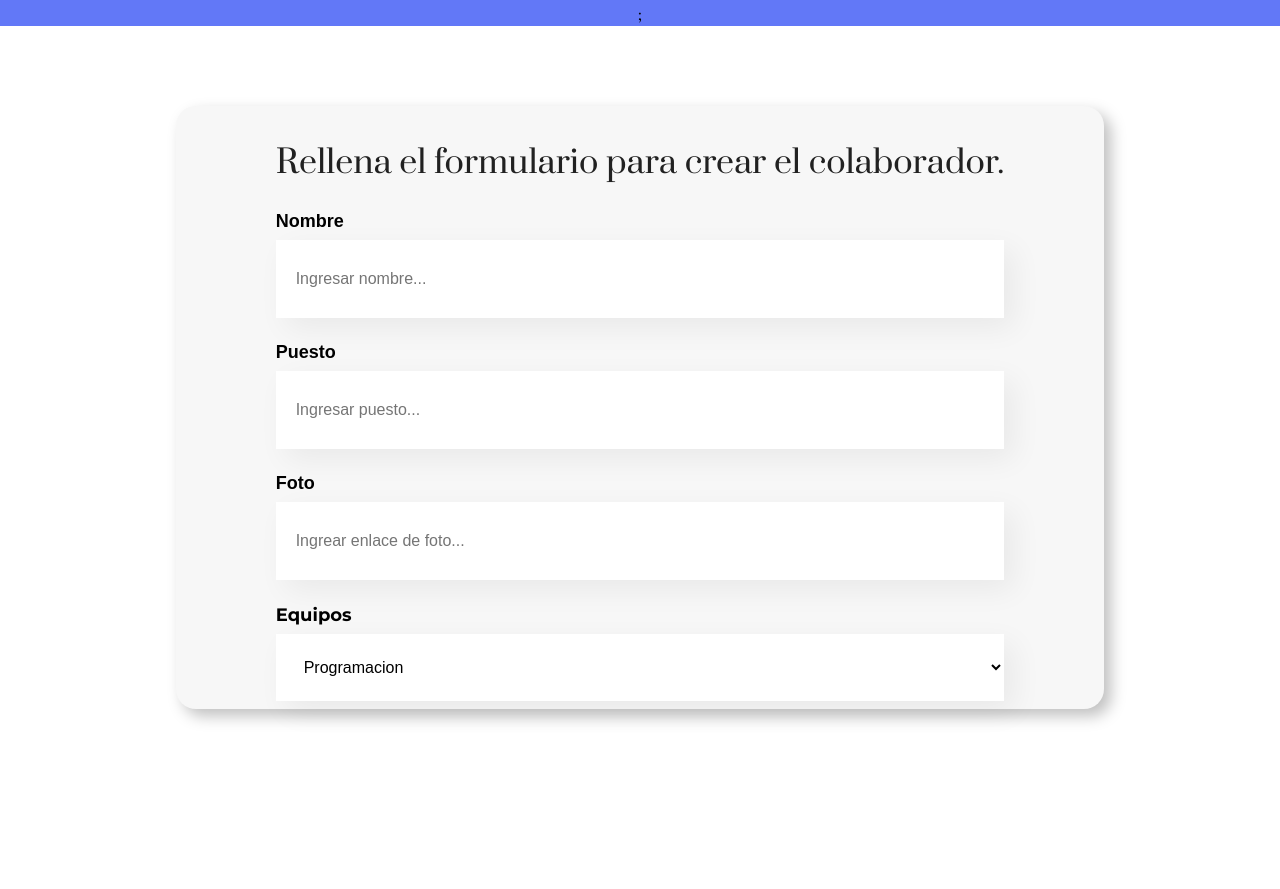
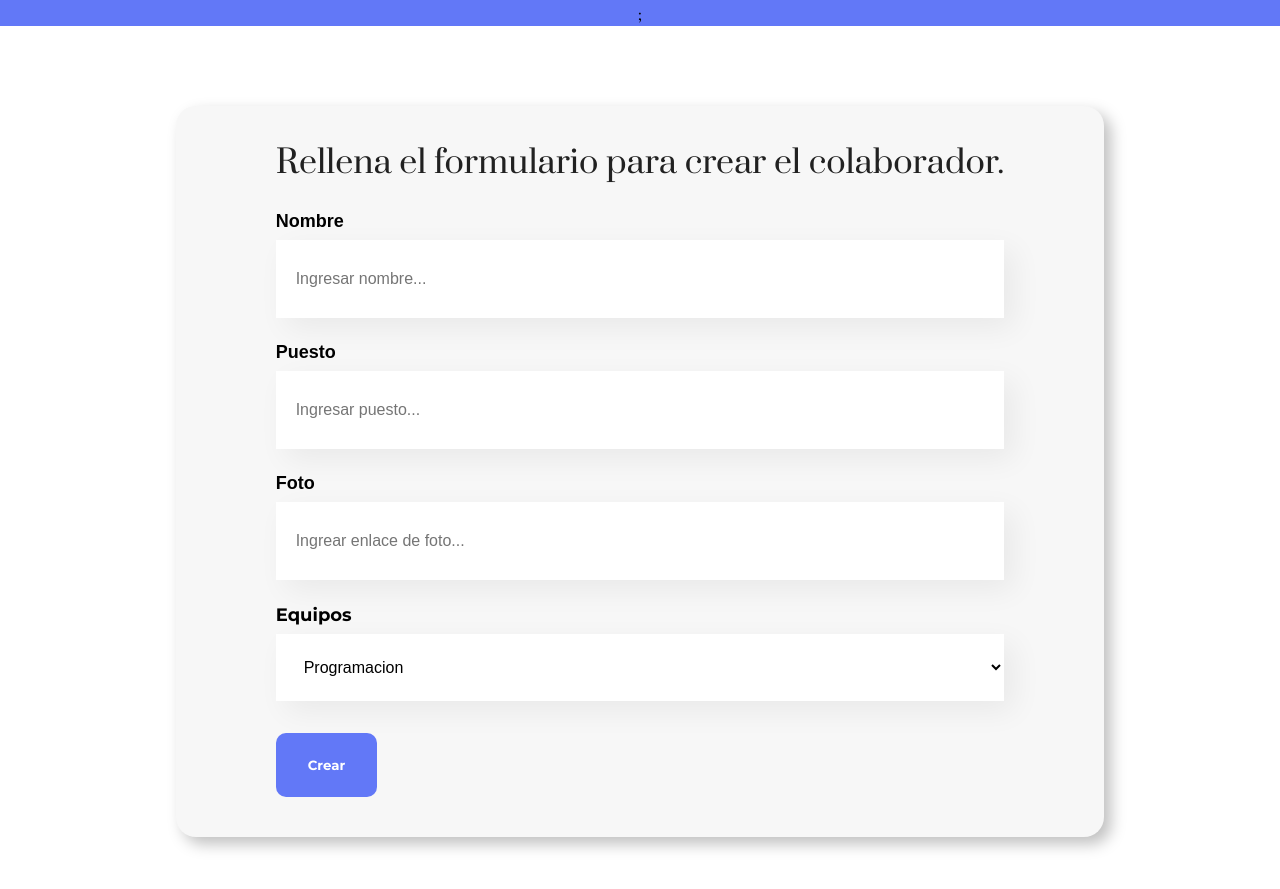
Before and after one commit to alexabadp/alura---org, a React (Create React App) app: page / in a window 1280 px wide. Shown: the part 496-1385 px from the top of the page. Before the commit the page ends 1285 px from the top, so only its background shows below. Built offline with nearby package versions, Linux system fonts and the light colour scheme.

Commit message:
adicion de boton Crear

```diff
--- /dev/null
+++ b/src/components/Boton/Boton.css
@@ -0,0 +1,15 @@
+.boton {
+  background-color: #6278f7;
+  border-radius: 10px;
+  font-weight: 700;
+  font-family: "Montserrat", sans-serif;
+  padding: 24px 32px;
+  border: none;
+  color: #ffffff;
+  margin: 32px 0;
+  cursor: pointer;
+}
+
+.boton:hover {
+  color: #95ffd4;
+}
--- /dev/null
+++ b/src/components/Boton/index.js
@@ -0,0 +1,7 @@
+import "./Boton.css";
+
+const Boton = (props) => {
+  return <button className="boton">{props.children}</button>;
+};
+
+export default Boton;
--- a/src/components/CampoTexto/index.js
+++ b/src/components/CampoTexto/index.js
@@ -1,7 +1,6 @@
 import "./CampoTexto.css";
 
 const CampoTexto = (props) => {
-  console.log("Datos: ", props.titulo);
   const placeholderModificado = `${props.placeholder}...`;
   return (
     <div className="campo-texto">
--- a/src/components/Formulario/Formulario.js
+++ b/src/components/Formulario/Formulario.js
@@ -1,16 +1,24 @@
+import Boton from "../Boton";
 import CampoTexto from "../CampoTexto";
 import ListaOpciones from "../ListaOpciones";
 import "./Formulario.css";
 
 const Formulario = () => {
+  const manejarEnvio = (e) => {
+    e.preventDefault();
+    console.log("Manejar el envio", e);
+  };
+
   return (
     <section className="formulario">
-      <form>
+      <form onSubmit={manejarEnvio}>
         <h2>Rellena el formulario para crear el colaborador.</h2>
         <CampoTexto titulo="Nombre" placeholder="Ingresar nombre" />
         <CampoTexto titulo="Puesto" placeholder="Ingresar puesto" />
         <CampoTexto titulo="Foto" placeholder="Ingrear enlace de foto" />
         <ListaOpciones />
+
+        <Boton>Crear</Boton>
       </form>
     </section>
   );
```
